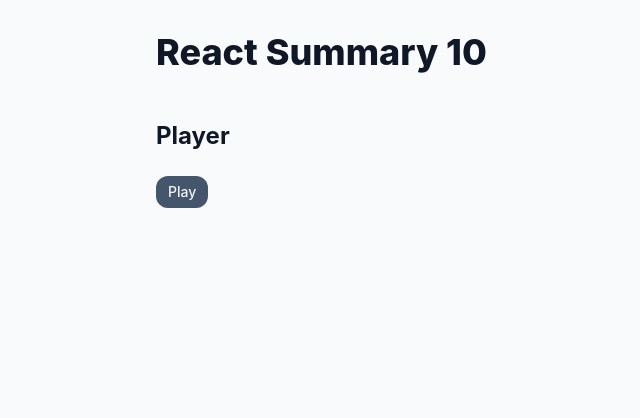
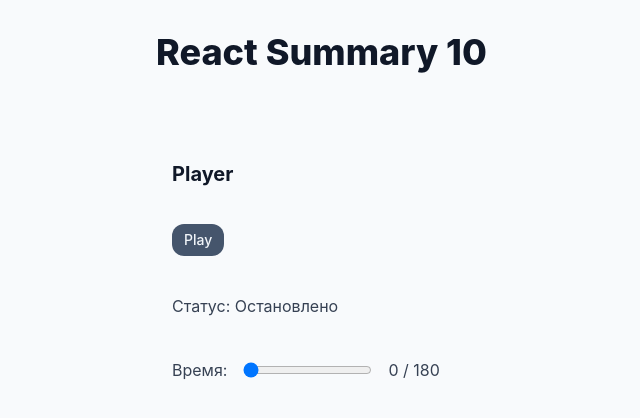
Before and after one commit to ArtemKutsan/react-summary-10, a React (Vite) app: page / in a window 1280 px wide. Shown: the top 418 px of the page, without its empty margins (68-708 px from the left). Built offline with nearby package versions, Linux system fonts and the light colour scheme.

Commit message:
feat: добавлен редюсер setTime и range input для перемотки времени

```diff
--- a/src/components/Player.jsx
+++ b/src/components/Player.jsx
@@ -1,16 +1,26 @@
 import { useSelector, useDispatch } from "react-redux";
-import { playPause } from "../redux/slices/playerSlice";
+import { playPause, setTime } from "../redux/slices/playerSlice";
 
 function Player() {
   const isPlaying = useSelector((state) => state.player.isPlaying);
+  const currentTime = useSelector((state) => state.player.currentTime);
+  const maxTime = useSelector((state) => state.player.maxTime);
   const dispatch = useDispatch();
 
   return (
-    <div>
-      <h2>Player</h2>
+    <div className="flex flex-col gap-4 p-4">
+      <h2 className="text-xl font-bold">Player</h2>
       <button className="button-primary" onClick={() => dispatch(playPause())}>
         {isPlaying ? "Pause" : "Play"}
       </button>
+      <p>Статус: {isPlaying ? "Воспроизведение" : "Остановлено"}</p>
+      <div className="flex items-center gap-4">
+        <label>Время:</label>
+        <input type="range" min={0} max={maxTime} value={currentTime} onChange={(event) => dispatch(setTime(Number(event.target.value)))} />
+        <span>
+          {currentTime} / {maxTime}
+        </span>
+      </div>
     </div>
   );
 }
--- a/src/redux/slices/playerSlice.js
+++ b/src/redux/slices/playerSlice.js
@@ -18,8 +18,13 @@ const playerSlice = createSlice({
     playPause: (state) => {
       state.isPlaying = !state.isPlaying;
     },
+    setTime: (state, action) => {
+      if (action.payload < 0) state.currentTime = 0;
+      else if (action.payload > state.maxTime) state.currentTime = state.maxTime;
+      else state.currentTime = action.payload;
+    },
   },
 });
 
-export const { playPause } = playerSlice.actions;
+export const { playPause, setTime } = playerSlice.actions;
 export default playerSlice.reducer;
```
